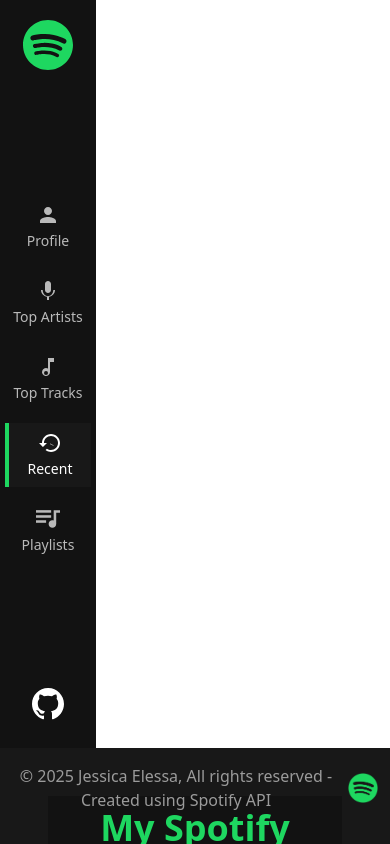
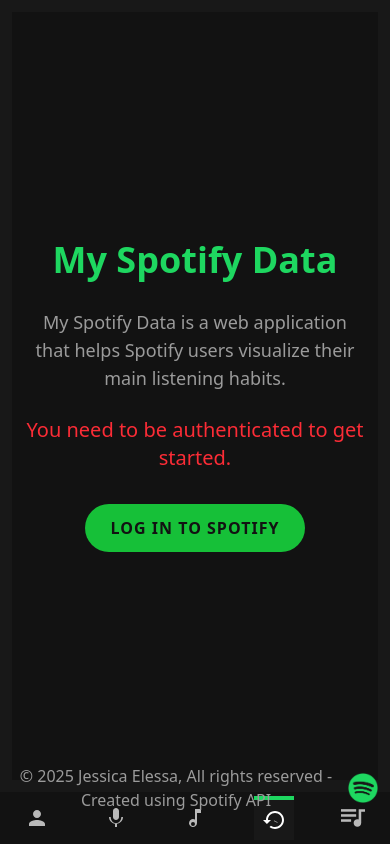
Before and after one commit to jesselessa/my-musical-data, a React (Vite) app in the folder client/: page /recent in a window 390 px wide. Built offline with nearby package versions, Linux system fonts and the light colour scheme; no server answers.

Commit message:
completed navbar responsive design

```diff
--- a/client/src/components/Navbar.jsx
+++ b/client/src/components/Navbar.jsx
@@ -3,89 +3,91 @@
 
 export const Navbar = () => {
   return (
-    <nav className="h-screen w-24 flex flex-col justify-between items-center bg-[#121212] text-white text-center text-sm pt-5 pb-7">
+    <nav className="h-auto md:h-screen w-screen md:w-24 flex md:flex-col md:justify-between items-center bg-[#121212] text-white text-center text-sm  p-1 md:pt-5 md:pb-7">
       {/* Logo */}
-      <Link to="/profile">{ICONS.logoSpotify}</Link>
+      <Link to="/profile" className="hidden md:block">
+        {ICONS.logoSpotify}
+      </Link>
 
       {/* Nav items categories */}
-      <div className="flex flex-col text-[#b9b9b9] gap-3">
+      <div className="w-full flex md:flex-col justify-around text-[#b9b9b9] gap-3">
         <NavLink
           to="/profile"
           className={({ isActive }) =>
-            `p-2 flex flex-col justify-center items-center hover:bg-[#181818] hover:border-l-4  hover:border-[#1ed760] hover:text-white ${
+            `p-2 flex flex-col justify-center items-center hover:bg-[#181818] hover:border-t-4  md:hover:border-l-4  hover:border-[rgb(30,215,96)] hover:text-white ${
               isActive
-                ? "border-l-4 border-[#1ed760] bg-[#181818] text-white"
+                ? "border-t-4 md:border-l-4 border-[#1ed760] bg-[#181818] text-white"
                 : ""
             }`
           }
         >
           <div className="flex flex-col justify-center items-center gap-1">
             {ICONS.profile}
-            <span>Profile</span>
+            <span className="hidden md:block">Profile</span>
           </div>
         </NavLink>
 
         <NavLink
           to="/artists"
           className={({ isActive }) =>
-            `p-2 flex flex-col justify-center items-center  hover:bg-[#181818] hover:border-l-4 hover:border-[#1ed760] hover:text-white ${
+            `p-2 flex flex-col justify-center items-center hover:bg-[#181818] hover:border-t-4  md:hover:border-l-4  hover:border-[rgb(30,215,96)] hover:text-white ${
               isActive
-                ? "border-l-4 border-[#1ed760] bg-[#181818] text-white"
+                ? "border-t-4 md:border-l-4 border-[#1ed760] bg-[#181818] text-white"
                 : ""
             }`
           }
         >
           <div className="flex flex-col justify-center items-center gap-1">
             {ICONS.artists}
-            <span>Top Artists</span>
+            <span className="hidden md:block">Top Artists</span>
           </div>
         </NavLink>
 
         <NavLink
           to="/tracks"
           className={({ isActive }) =>
-            `p-2 flex flex-col justify-center items-center  hover:bg-[#181818] hover:border-l-4 hover:border-[#1ed760] hover:text-white ${
+            `p-2 flex flex-col justify-center items-center hover:bg-[#181818] hover:border-t-4  md:hover:border-l-4  hover:border-[rgb(30,215,96)] hover:text-white ${
               isActive
-                ? "border-l-4 border-[#1ed760] bg-[#181818] text-white"
+                ? "border-t-4 md:border-l-4 border-[#1ed760] bg-[#181818] text-white"
                 : ""
             }`
           }
         >
           <div className="flex flex-col justify-center items-center gap-1">
             {ICONS.tracks}
-            <span>Top Tracks</span>
+            <span className="hidden md:block">Top Tracks</span>
           </div>
         </NavLink>
 
         <NavLink
           to="/recent"
           className={({ isActive }) =>
-            `p-2 flex flex-col justify-center items-center  hover:bg-[#181818] hover:border-l-4 hover:border-[#1ed760] hover:text-white ${
+            `p-2 flex flex-col justify-center items-center hover:bg-[#181818] hover:border-t-4  md:hover:border-l-4  hover:border-[rgb(30,215,96)] hover:text-white ${
               isActive
-                ? "border-l-4 border-[#1ed760] bg-[#181818] text-white"
+                ? "border-t-4 md:border-l-4 border-[#1ed760] bg-[#181818] text-white"
                 : ""
             }`
           }
         >
           <div className="flex flex-col justify-center items-center gap-1">
             {ICONS.recent}
-            <span>Recent</span>
+            <span className="hidden md:block">Recent</span>
           </div>
         </NavLink>
 
         <NavLink
           to="/playlists"
           className={({ isActive }) =>
-            `p-2 flex flex-col justify-center items-center  hover:bg-[#181818] hover:border-l-4 hover:border-[#1ed760] hover:text-white ${
+            `p-2 flex flex-col justify-center items-center hover:bg-[#181818] hover:border-t-4  md:hover:border-l-4  hover:border-[rgb(30,215,96)] hover:text-white ${
               isActive
-                ? "border-l-4 border-[#1ed760] bg-[#181818] text-white"
+                ? "border-t-4 md:border-l-4 border-[#1ed760] bg-[#181818] text-white"
                 : ""
             }`
           }
         >
           <div className="flex flex-col justify-center items-center gap-1">
             {ICONS.playlists}
-            <span>Playlists</span>
+            <span className="hidden md:block">Playlists</span>
           </div>
         </NavLink>
       </div>
@@ -94,7 +96,7 @@
         href="https://github.com/jesselessa"
         target="_blank"
         rel="noopener noreferrer"
-        className="hover:text-[#b9b9b9]"
+        className="hidden md:block hover:text-[#b9b9b9]"
       >
         {ICONS.github}
       </a>
--- a/client/src/layouts/Layout.jsx
+++ b/client/src/layouts/Layout.jsx
@@ -7,13 +7,13 @@
 export const Layout = () => {
   const { userProfile } = useContext(AuthContext);
   return (
-    <div className="h-screen flex flex-col md:flex-row">
+    <section className="h-screen flex flex-col-reverse md:flex-row">
       <Navbar userProfile={userProfile} />
 
       {/* Outlet acts as a placeholder where the child routes defined in the React Router configuration will be rendered */}
-      <main className="h-screen flex-1 flex flex-col bg-[#181818] text-white overflow-auto p-12">
+      <main className="h-screen w-full flex-1 flex flex-col bg-[#181818] text-white overflow-auto p-3 md:p-12">
         <Outlet />
       </main>
-    </div>
+    </section>
   );
 };
```
